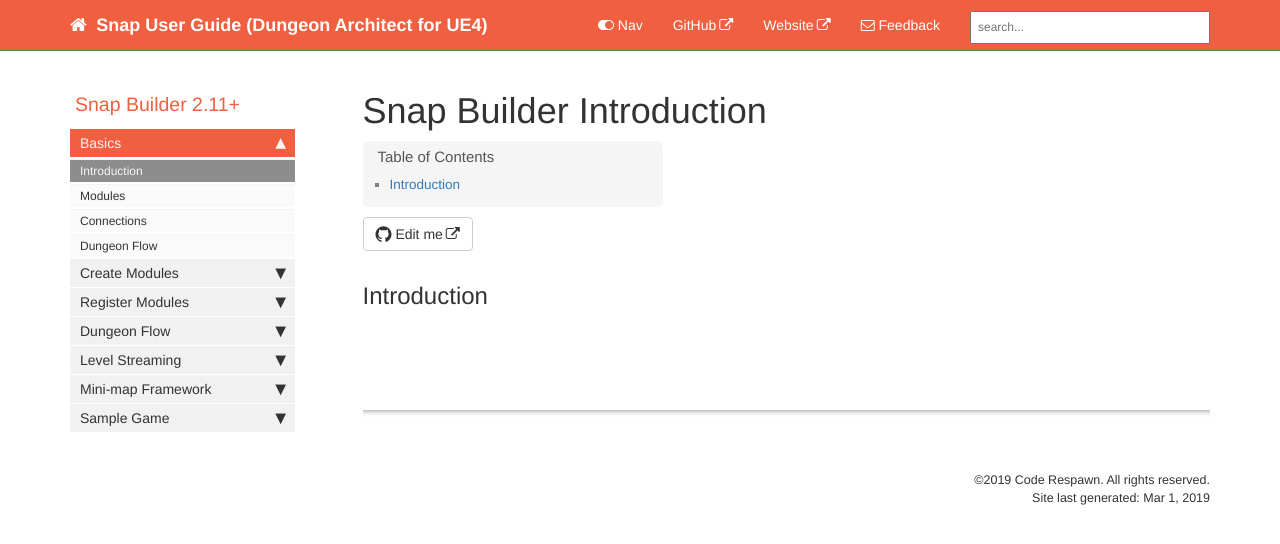
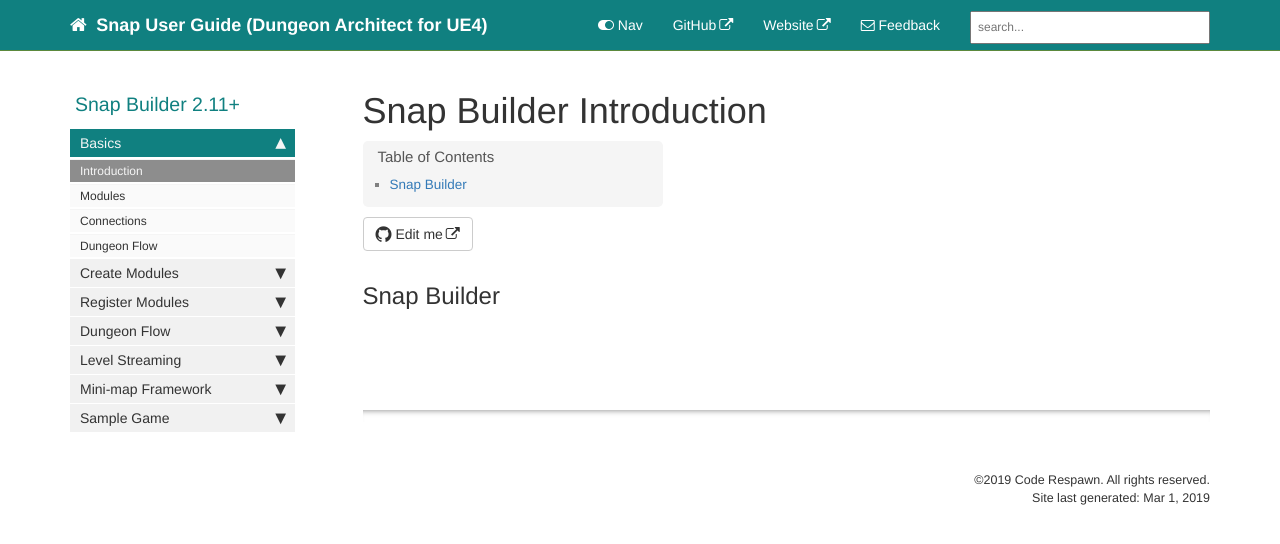
Before and after one commit to coderespawn/dungeon-architect-snap-map-user-guide-ue4, a Jekyll site: the page built from pages/snap_map/A01_introduction.md, in a window 1280 px wide. Shown: the top 544 px of the page. Built offline with Jekyll 4.4.1, drawn with Linux system fonts in a browser that asks for light colours; nearby versions of some CDN libraries; comment, search, counter and statistics services are not loaded.

Commit message:
Updated the theme. Removed cname

```diff
--- a/CNAME
+++ /dev/null
@@ -1 +0,0 @@
-docs.prefabricator.io
--- a/css/theme-orange.css
+++ b/css/theme-orange.css
@@ -14,15 +14,15 @@ h4 {color: #808080; }
 }
 
 .nav > li.active > a {
-    background-color: #F05F40;
+    background-color: #108080;
 }
 
 .nav > li > a:hover {
-    background-color: #F05F40;
+    background-color: #108080;
 }
 
 div.navbar-collapse .dropdown-menu > li > a:hover {
-    background-color: #F05F40;
+    background-color: #108080;
 }
 
 .navbar-inverse .navbar-nav>li>a, .navbar-inverse .navbar-brand {
@@ -35,7 +35,7 @@ div.navbar-collapse .dropdown-menu > li > a:hover {
 
 .nav li.thirdlevel > a {
     background-color: #FAFAFA !important;
-    color: #F05F40;
+    color: #108080;
     font-weight: bold;
 }
 
@@ -46,7 +46,7 @@ a[data-toggle="tooltip"] {
 }
 
 .navbar-inverse {
-    background-color: #F05F40;
+    background-color: #108080;
     border-color: #5b893c;
 }
 
@@ -61,7 +61,7 @@ a[data-toggle="tooltip"] {
 
 /* not sure if using this ...*/
 .navbar-inverse .navbar-collapse, .navbar-inverse .navbar-form {
-    border-color: #F05F40 !important;
+    border-color: #108080 !important;
 }
 
 .btn-primary {
@@ -75,7 +75,7 @@ a[data-toggle="tooltip"] {
 .btn-primary:active,
 .btn-primary.active,
 .open .dropdown-toggle.btn-primary {
-    background-color: #F05F40;
+    background-color: #108080;
     border-color: #5b893c;
 }
 
@@ -93,14 +93,14 @@ body.print h4 {color: #679DCE !important; font-size:14px; font-style: italic;}
 }
 
 div.sidebarTitle {
-    color: #F05F40;
+    color: #108080;
 }
 
 li.sidebarTitle {
     margin-top:20px;
     font-weight:normal;
     font-size:130%;
-    color: #F05F40;
+    color: #108080;
     margin-bottom:10px;
     margin-left: 5px;
 }
--- a/pages/snap_map/A01_introduction.md
+++ b/pages/snap_map/A01_introduction.md
@@ -6,4 +6,4 @@ permalink: index.html
 folder: snap
 ---
 
-## Introduction
+## Snap Builder
```
